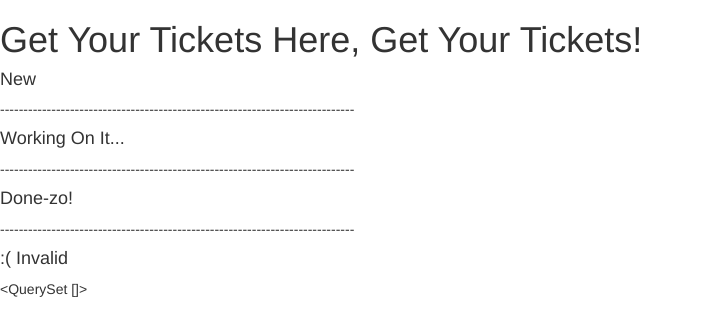
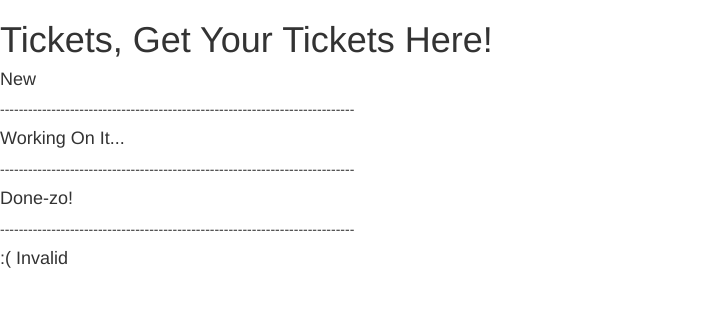
Before and after one commit to amandalynnes/bugtracker, a Django app: page / in a window 1280 px wide. Shown: the top 336 px of the page, without its empty margins (0-702 px from the left). Run offline with Django 3.2, Linux system fonts and the light colour scheme; data that the repository does not hold is empty; some libraries are stand-ins or nearby versions.

Commit message:
changed title

```diff
--- a/bugtracker_app/views.py
+++ b/bugtracker_app/views.py
@@ -9,5 +9,5 @@
     tickets = TicketItem.objects.all().order_by('dt_filed').reverse()
 
     return render(request, 'index.html', {
-        'heading': 'Get Your Tickets Here, Get Your Tickets!',
+        'heading': 'Tickets, Get Your Tickets Here!',
         'tickets': tickets})
--- a/templates/index.html
+++ b/templates/index.html
@@ -76,6 +76,5 @@
 
         {% endfor %}
 
-        {{ tickets }}
     </p>
 </body>
```
